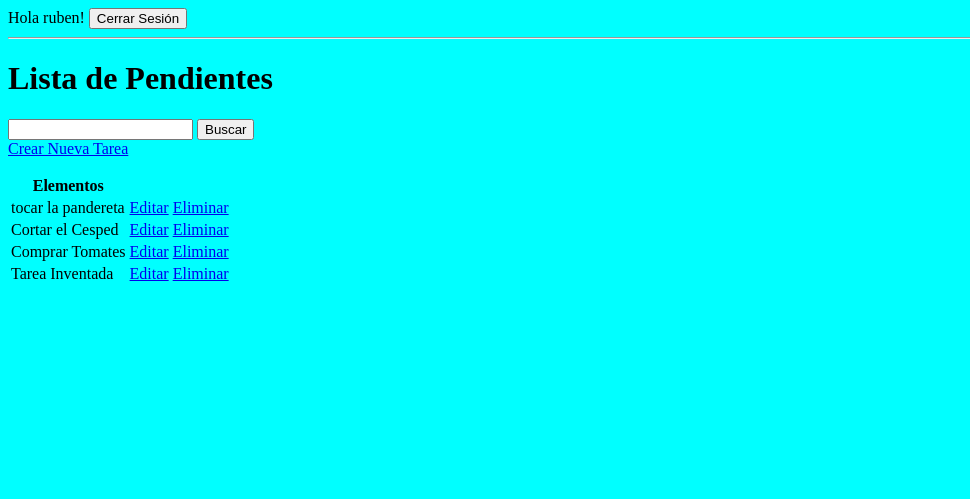
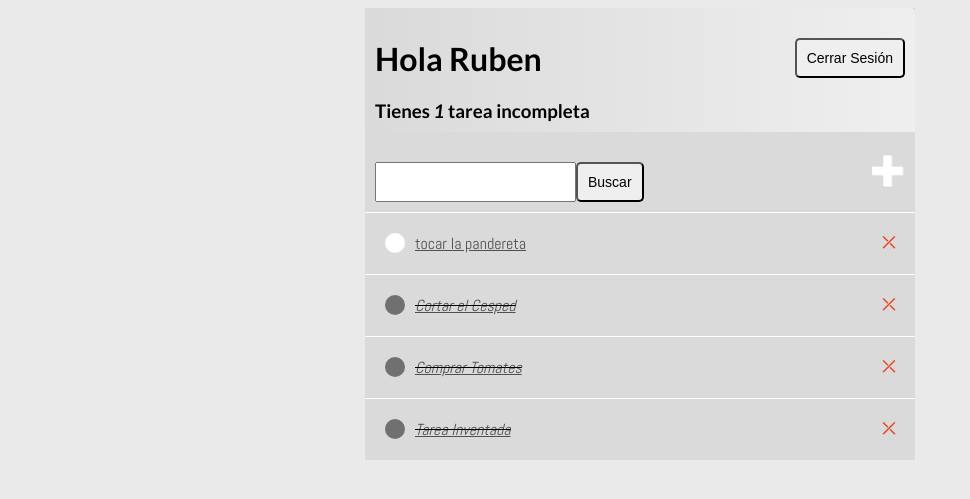
Before and after one commit to Rubenba5/Curso-Python, a Django app: page / in a window 1280 px wide. Shown: the top 499 px of the page, without its empty margins (0-970 px from the left). Run offline with Django 5.2, Linux system fonts and the light colour scheme; a user stored in the database is signed in; data comes from the database, SQL or seed files in the repository; both versions use the stored data as it was after the commit.

Commit message:
Día 16: Pagina Web Finalizada

```diff
--- a/Dia 16/Pagina_Web/base/templates/base/principal.html
+++ b/Dia 16/Pagina_Web/base/templates/base/principal.html
@@ -3,13 +3,141 @@
 <head>
     <meta charset="UTF-8">
     <title>Lista de Pendientes</title>
+    <link rel="preconnect" href="https://fonts.googleapis.com">
+    <link rel="preconnect" href="https://fonts.gstatic.com" crossorigin>
+    <link href="https://fonts.googleapis.com/css2?family=Abel&display=swap" rel="stylesheet">
+    <link rel="preconnect" href="https://fonts.googleapis.com">
+    <link rel="preconnect" href="https://fonts.gstatic.com" crossorigin>
+    <link href="https://fonts.googleapis.com/css2?family=Lato:ital,wght@0,100;0,300;0,400;0,700;0,900;1,100;1,300;1,400;1,700;1,900&display=swap" rel="stylesheet">
+
     <style>
         body {
-            background-color: aqua;
-
+            background-color: #eaeaea;
+            font-family: "Abel", sans-serif;
+            padiding-top: 60px;
 
         }
+        .container{
+            max-width: 550px;
+            margin: auto;
+            background-color: #dadada;
+            -webkit-box-shadow: 2px 2px 13px -4px rgpba(0, 0, 0, 0.21);
+            box-shadow: 2px 2px 13px -4px rgpba(0, 0, 0, 0.21);
+
+        }
+
+        h1,
+        h2,
+        h3,
+        h4,
+        h5,
+        h6 {
+            font-family: "Lato", sans-serif;
+        }
+
+        a,
+        buttom,
+        p {
+            color: #505050;
+        }
+
+        .barra-superior{
+             display: flex;
+             justify-content: space-between;
+             padding: 10px;
+             border-radius: 5px 5px 0 0;
+             background: linear-gradient(90deg, #dadada 0%, #efefef 100%);
+
+        }
+
+        .envoltorio-tarea {
+            display: flex;
+            align-items: center;
+            justify-content: space-between;
+            padding: 20px;
+            background-color: #dadada;
+            border-top: 1px solid #ffffff;
+        }
+
+        .titulo-tarea {
+            display: flex;
+            text-decoration: none;
+        }
+
+        .titulo_tarea a {
+            text-decoration: none;
+            color: #4b5156;
+            margin-left: 20px;
+        }
+
+        .icono-tarea-completa {
+            height: 20px;
+            width: 20px;
+            background-color: rgb(112, 112, 112);
+            border-radius: 50px;
+            margin-right: 10px;
+        }
+
+        .icono-tarea-incompleta {
+            height: 20px;
+            width: 20px;
+            background-color: rgb(255, 255, 255);
+            border-radius: 20px;
+            margin-right: 10px;
+        }
+
+        .enlace-eliminar {
+            text-decoration: none;
+            font-weight: 900;
+            color: #EA4220;
+            font-sixe: 22px;
+            line-height: 0;
+        }
+
+        #envoltorio-agregar-buscar {
+            display: flex;
+            justify-content: space-between;
+            align-items: center;
+            padding: 10px;
+        }
+
+        #enlace-agregar {
+            color: #ffffff;
+            text-decoration: none;
+            font-size: 42px;
+            text-shadow: 1px 1px #eaeaea;
+        }
+
+        input[type= text],
+        input[type= password],
+        textarea {
+            border: 1px solid #EBJ96F;
+            border-radiis: 5px;
+            padding: 10px;
+            width: 90%;
+        }
+
+        label {
+            padding-top: 10px !important;
+            display: block;
+        }
+
+        .boton {
+            border: 1px solid #EB796F
+            background-color: #FAFAFA;
+            color: #000000;
+            padding: 10px;
+            font-size: 14px;
+            border-radius: 5px;
+            cursor: pointer;
+            text-decoration: none;
+        }
+
+        .cuerpo-tarjeta {
+            padding: 20px;
+        }
     </style>
+
 </head>
 <body>
     <div class="container">
--- a/Dia 16/Pagina_Web/base/templates/base/tarea_list.html
+++ b/Dia 16/Pagina_Web/base/templates/base/tarea_list.html
@@ -1,56 +1,63 @@
 {% extends 'base/principal.html' %}
 {% block content %}
 
-{% if request.user.is_authenticated %}
-
+<div class="barra-superior">
+    <div>
+        <h1>Hola {{request.user|title}}</h1>
+        <h3 style="margin:0">Tienes <i>{{count}}</i> tarea{{count|pluralize}} incompleta{{count|pluralize}} </h3>
+    </div>
+    {% if request.user.is_authenticated %}
     <form method="POST" action="{% url 'logout' %}">
         {% csrf_token %}
-        <th>Hola {{request.user}}!</th>
-        <th><button type="submit">Cerrar Sesión</button></th>
+        <h2></h2>
+        <button class="boton" type="submit">Cerrar Sesión</button>
     </form>
 
-{% else %}
+    {% else %}
     <a href="{% url 'login' %}">Iniciar Sesión</a>
 
-{% endif %}
+    {% endif %}
 
-<hr>
+</div>
 
-<h1>Lista de Pendientes</h1>
-
-<form method="GET">
-    <input type="text" name="area_buscar" value="{{valor_buscado}}">
-    <input type="submit" value="Buscar">
-</form>
+<div id="envoltorio-agregar-buscar">
+    <form method="GET" style="margin-top: 20px; display: flex;">
+        <input type="text" name="area_buscar" value="{{valor_buscado}}">
+        <input class="boton" type="submit" value="Buscar">
+    </form>
+    <a id="enlace-agregar"  href="{% url 'crear-tarea' %}">&#x271A;</a>
+</div>
 
 
-<a href="{% url 'crear-tarea' %}">Crear Nueva Tarea</a>
 
-<p>
-<table>
 
-    <tr>
-        <th>Elementos</th>
-
-        <th></th>
-        <th></th>
-    </tr>
-
+<div class="envoltorio-items-tarea">
     {% for tarea in tareas %}
 
-    <tr>
-        <td>{{tarea.titulo}}</td>
-        <td><a href="{% url 'editar-tarea' tarea.id %}">Editar</a></td>
-        <td><a href="{% url 'eliminar-tarea' tarea.id %}">Eliminar</a></td>
+    <div class="envoltorio-tarea">
+        {% if tarea.completo %}
+        <div class="titulo-tarea">
 
-    </tr>
+            <div class="icono-tarea-completa"></div>
+            <i><s><a href="{% url 'editar-tarea' tarea.id %}">{{tarea}}</a></s></i>
+
+        </div>
+        <a class="enlace-eliminar" href="{% url 'eliminar-tarea' tarea.id %}">&#x292B;</a>
+        {% else %}
+        <div class="titulo-tarea">
+
+            <div class="icono-tarea-incompleta"></div>
+            <a href="{% url 'editar-tarea' tarea.id %}">{{tarea}}</a>
+
+        </div>
+        <a class="enlace-eliminar" href="{% url 'eliminar-tarea' tarea.id %}">&#x292B;</a>
+        {% endif %}
+    </div>
 
     {% empty %}
-
     <h3>No hay elementos en esta lista.</h3>
-
     {% endfor %}
 
-</table>
+</div>
 
 {% endblock content %}
```
Also changed, not shown: Dia 16/Pagina_Web/base/templates/base/login.html (+11 -8 lines), Dia 16/Pagina_Web/base/templates/base/registro.html (+18 -7 lines), Dia 16/Pagina_Web/base/templates/base/tarea_confirm_delete.html (+10 -8 lines), Dia 16/Pagina_Web/base/templates/base/tarea_form.html (+10 -7 lines), Dia 16/Pagina_Web/db.sqlite3.
